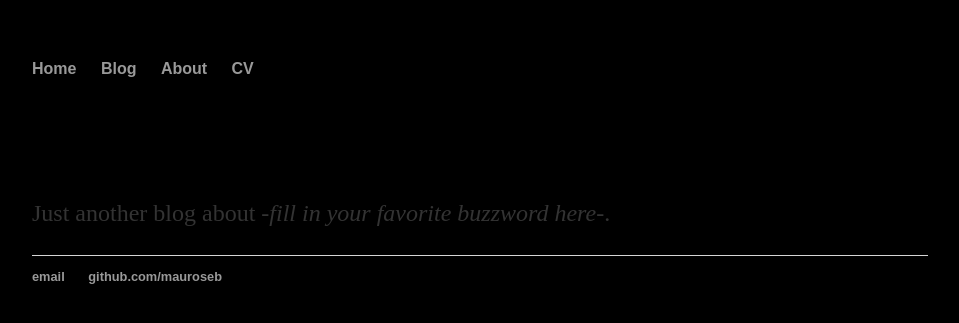
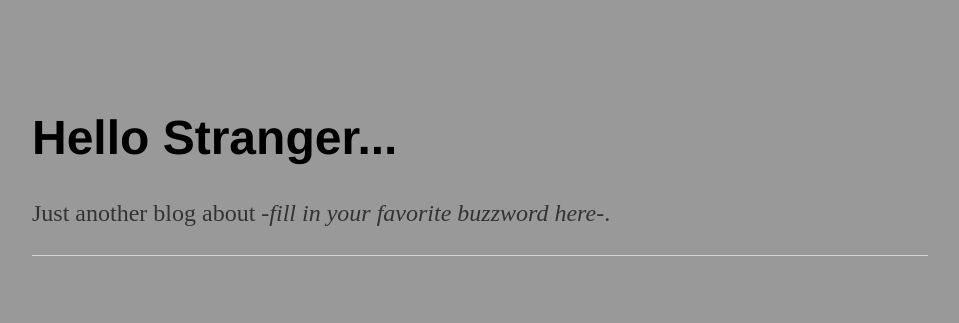
Before and after one commit to mauroseb/mauroseb.github.io, a Jekyll site: the page built from index.html, in a window 1280 px wide. Shown: the top 323 px of the page, without its empty margins (160-1119 px from the left). Built offline with Jekyll 4.4.1, drawn with Linux system fonts in a browser that asks for light colours.

Commit message:
Update main.css

```diff
--- a/css/main.css
+++ b/css/main.css
@@ -1,7 +1,7 @@
 body {
     margin: 60px auto;
     width: 70%;
-    background-color: #000000;
+    background-color: #999999;
     background-blend-mode: multiply, luminosity;
 }
 nav ul, footer ul {
```
